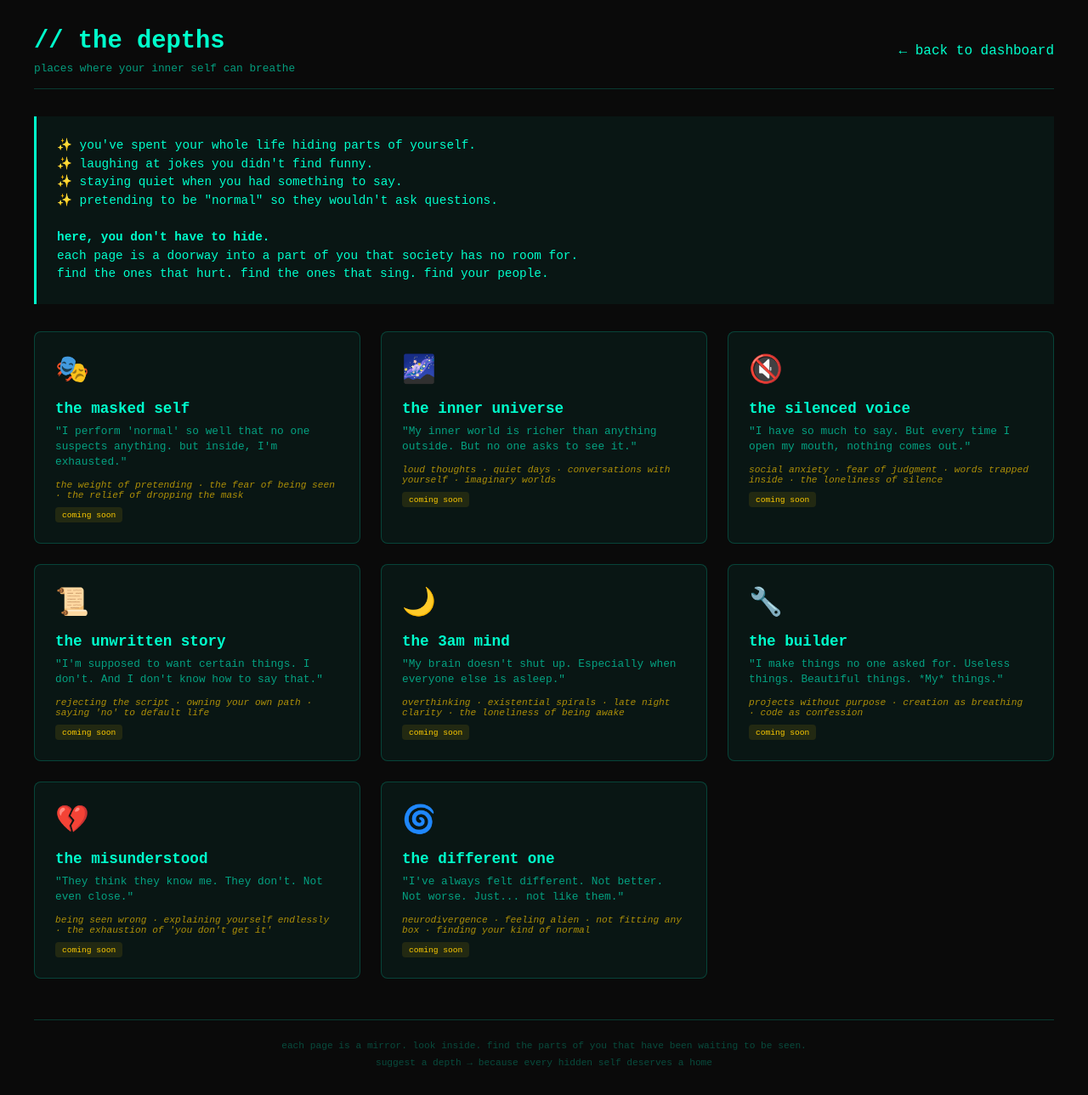
After one commit to Vijaykumarjntu/Escape-hub, a Django app: page /public-pages/ in a window 1280 px wide. The commit adds this page. Shown: the whole page at 85% size. Run offline with Django 5.2, Linux system fonts and the light colour scheme; a user stored in the database is signed in.

Commit message:
added public pages section and updated the manifesto too

```diff
--- /dev/null
+++ b/core/templates/core/public_pages.html
@@ -0,0 +1,220 @@
+<!DOCTYPE html>
+<html lang="en">
+<head>
+    <meta charset="UTF-8">
+    <meta name="viewport" content="width=device-width, initial-scale=1.0">
+    <title>the depths · the hub</title>
+    <style>
+        * {
+            margin: 0;
+            padding: 0;
+            box-sizing: border-box;
+        }
+
+        body {
+            background: #0a0a0a;
+            color: #00ffcc;
+            font-family: 'Courier New', monospace;
+            padding: 2rem;
+        }
+
+        .container {
+            max-width: 1200px;
+            margin: 0 auto;
+        }
+
+        .header {
+            display: flex;
+            justify-content: space-between;
+            align-items: center;
+            border-bottom: 1px solid #00ffcc33;
+            padding-bottom: 1rem;
+            margin-bottom: 2rem;
+            flex-wrap: wrap;
+            gap: 1rem;
+        }
+
+        h1 {
+            font-size: 1.8rem;
+        }
+
+        .subhead {
+            color: #00ffcc99;
+            font-size: 0.8rem;
+            margin-top: 0.5rem;
+        }
+
+        .back-link {
+            color: #00ffcc;
+            text-decoration: none;
+        }
+
+        .manifesto {
+            background: #00ffcc0d;
+            border-left: 3px solid #00ffcc;
+            padding: 1.5rem;
+            margin-bottom: 2rem;
+            font-size: 0.9rem;
+            line-height: 1.5;
+        }
+
+        .pages-grid {
+            display: grid;
+            grid-template-columns: repeat(auto-fit, minmax(320px, 1fr));
+            gap: 1.5rem;
+            margin-bottom: 2rem;
+        }
+
+        .page-card {
+            background: #00ffcc0d;
+            border: 1px solid #00ffcc33;
+            border-radius: 8px;
+            padding: 1.5rem;
+            cursor: pointer;
+            transition: all 0.3s;
+        }
+
+        .page-card:hover {
+            background: #00ffcc1a;
+            transform: translateY(-2px);
+            border-color: #00ffcc;
+        }
+
+        .page-icon {
+            font-size: 2rem;
+            margin-bottom: 1rem;
+        }
+
+        .page-title {
+            font-size: 1.1rem;
+            font-weight: bold;
+            margin-bottom: 0.5rem;
+        }
+
+        .page-description {
+            font-size: 0.8rem;
+            color: #00ffcc99;
+            line-height: 1.4;
+            margin-bottom: 0.8rem;
+        }
+
+        .page-depth {
+            font-size: 0.7rem;
+            color: #ffcc00aa;
+            font-style: italic;
+        }
+
+        .footer {
+            margin-top: 3rem;
+            text-align: center;
+            font-size: 0.7rem;
+            color: #00ffcc44;
+            border-top: 1px solid #00ffcc33;
+            padding-top: 1.5rem;
+        }
+
+        .coming-badge {
+            display: inline-block;
+            background: #ffcc001a;
+            color: #ffcc00;
+            font-size: 0.6rem;
+            padding: 0.2rem 0.5rem;
+            border-radius: 4px;
+            margin-top: 0.5rem;
+        }
+    </style>
+</head>
+<body>
+    <div class="container">
+        <div class="header">
+            <div>
+                <h1>// the depths</h1>
+                <div class="subhead">places where your inner self can breathe</div>
+            </div>
+            <a href="/dashboard/" class="back-link">← back to dashboard</a>
+        </div>
+
+        <div class="manifesto">
+            <p>✨ you've spent your whole life hiding parts of yourself.</p>
+            <p>✨ laughing at jokes you didn't find funny.</p>
+            <p>✨ staying quiet when you had something to say.</p>
+            <p>✨ pretending to be "normal" so they wouldn't ask questions.</p>
+            <br>
+            <p><strong>here, you don't have to hide.</strong></p>
+            <p>each page is a doorway into a part of you that society has no room for.</p>
+            <p>find the ones that hurt. find the ones that sing. find your people.</p>
+        </div>
+
+        <div class="pages-grid">
+            <div class="page-card">
+                <div class="page-icon">🎭</div>
+                <div class="page-title">the masked self</div>
+                <div class="page-description">"I perform 'normal' so well that no one suspects anything. but inside, I'm exhausted."</div>
+                <div class="page-depth">the weight of pretending · the fear of being seen · the relief of dropping the mask</div>
+                <div class="coming-badge">coming soon</div>
+            </div>
+
+            <div class="page-card">
+                <div class="page-icon">🌌</div>
+                <div class="page-title">the inner universe</div>
+                <div class="page-description">"My inner world is richer than anything outside. But no one asks to see it."</div>
+                <div class="page-depth">loud thoughts · quiet days · conversations with yourself · imaginary worlds</div>
+                <div class="coming-badge">coming soon</div>
+            </div>
+
+            <div class="page-card">
+                <div class="page-icon">🔇</div>
+                <div class="page-title">the silenced voice</div>
+                <div class="page-description">"I have so much to say. But every time I open my mouth, nothing comes out."</div>
+                <div class="page-depth">social anxiety · fear of judgment · words trapped inside · the loneliness of silence</div>
+                <div class="coming-badge">coming soon</div>
+            </div>
+
+            <div class="page-card">
+                <div class="page-icon">📜</div>
+                <div class="page-title">the unwritten story</div>
+                <div class="page-description">"I'm supposed to want certain things. I don't. And I don't know how to say that."</div>
+                <div class="page-depth">rejecting the script · owning your own path · saying 'no' to default life</div>
+                <div class="coming-badge">coming soon</div>
+            </div>
+
+            <div class="page-card">
+                <div class="page-icon">🌙</div>
+                <div class="page-title">the 3am mind</div>
+                <div class="page-description">"My brain doesn't shut up. Especially when everyone else is asleep."</div>
+                <div class="page-depth">overthinking · existential spirals · late night clarity · the loneliness of being awake</div>
+                <div class="coming-badge">coming soon</div>
+            </div>
+
+            <div class="page-card">
+                <div class="page-icon">🔧</div>
+                <div class="page-title">the builder</div>
+                <div class="page-description">"I make things no one asked for. Useless things. Beautiful things. *My* things."</div>
+                <div class="page-depth">projects without purpose · creation as breathing · code as confession</div>
+                <div class="coming-badge">coming soon</div>
+            </div>
+
+            <div class="page-card">
+                <div class="page-icon">💔</div>
+                <div class="page-title">the misunderstood</div>
+                <div class="page-description">"They think they know me. They don't. Not even close."</div>
+                <div class="page-depth">being seen wrong · explaining yourself endlessly · the exhaustion of 'you don't get it'</div>
+                <div class="coming-badge">coming soon</div>
+            </div>
+
+            <div class="page-card">
+                <div class="page-icon">🌀</div>
+                <div class="page-title">the different one</div>
+                <div class="page-description">"I've always felt different. Not better. Not worse. Just... not like them."</div>
+                <div class="page-depth">neurodivergence · feeling alien · not fitting any box · finding your kind of normal</div>
+                <div class="coming-badge">coming soon</div>
+            </div>
+        </div>
+
+        <div class="footer">
+            <p>each page is a mirror. look inside. find the parts of you that have been waiting to be seen.</p>
+            <p style="margin-top: 0.5rem;">suggest a depth → because every hidden self deserves a home</p>
+        </div>
+    </div>
+</body>
+</html>
```
Also changed, not shown: core/templates/core/index.html (+13 -1 lines), db.sqlite3.
